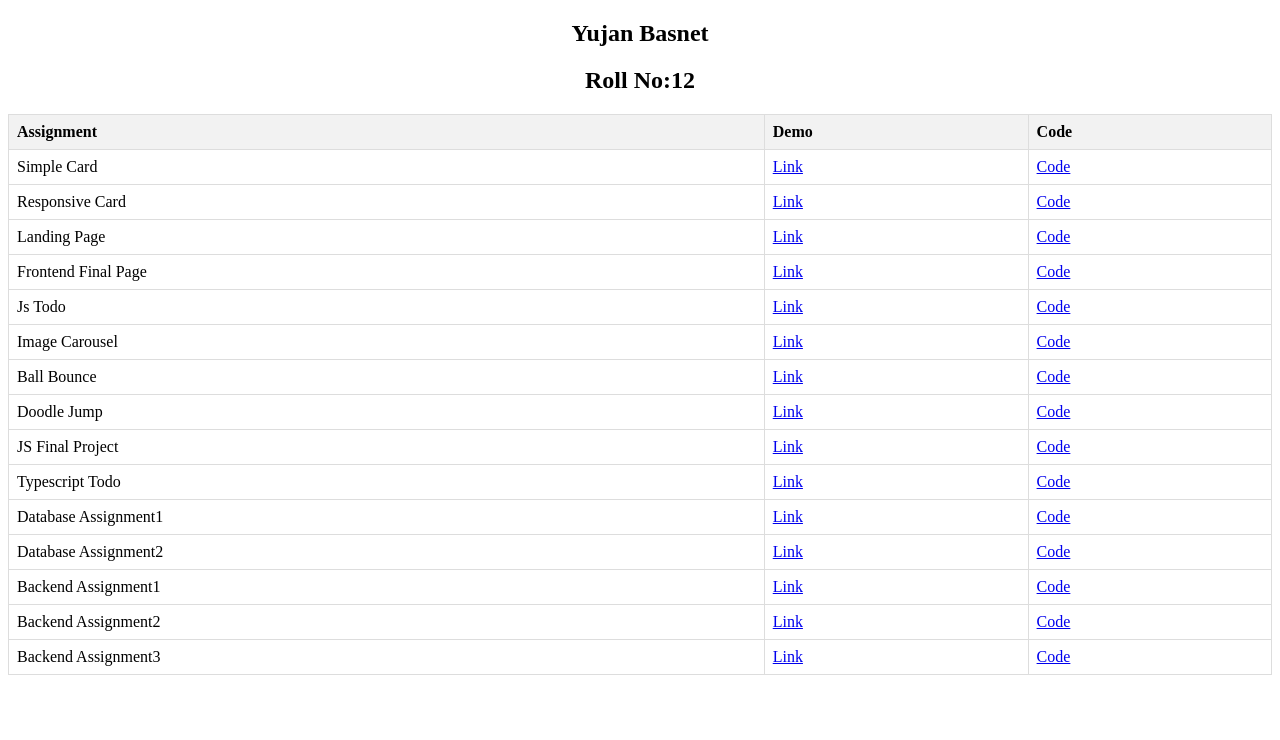
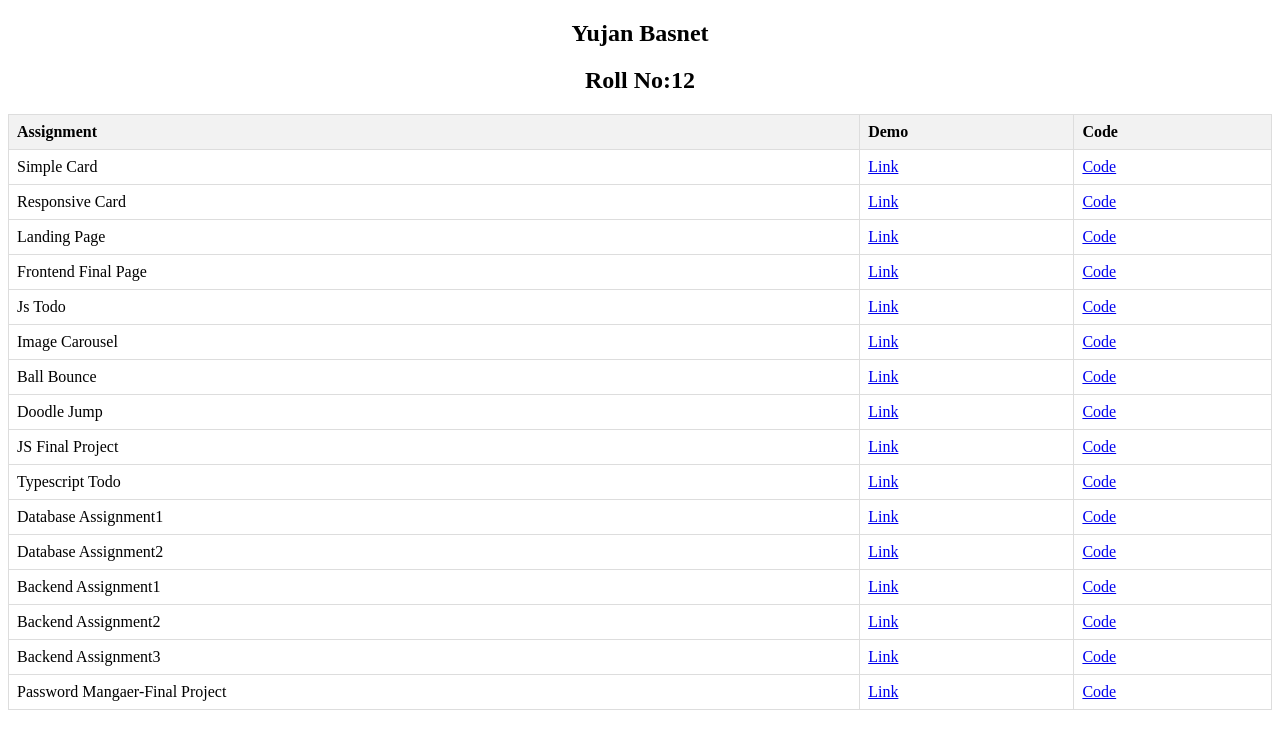
Before and after one commit to Yujan3333/Yujan3333.github.io, a plain HTML site: page index.html in a window 1280 px wide. Drawn offline with Linux system fonts and the light colour scheme.

Commit message:
Table update for final project

```diff
--- a/index.html
+++ b/index.html
@@ -142,6 +142,13 @@
           <td><a href="https://github.com/Yujan3333/Yujan3333.github.io/tree/master/Assignments/Assignment16-Backend4" target="_blank"> Link </a></td>
           <td><a href="https://github.com/Yujan3333/Yujan3333.github.io/tree/master/Assignments/Assignment16-Backend4" target="_blank"> Code </a></td>
         </tr> -->
+
+        <tr>
+          <td>Password Mangaer-Final Project </td>
+          <td><a href="https://github.com/Yujan3333/Password-Manager" target="_blank"> Link </a></td>
+          <td><a href="https://github.com/Yujan3333/Password-Manager" target="_blank"> Code </a></td>
+        </tr>
+
       </tbody>
     </table>
   </body>
```
